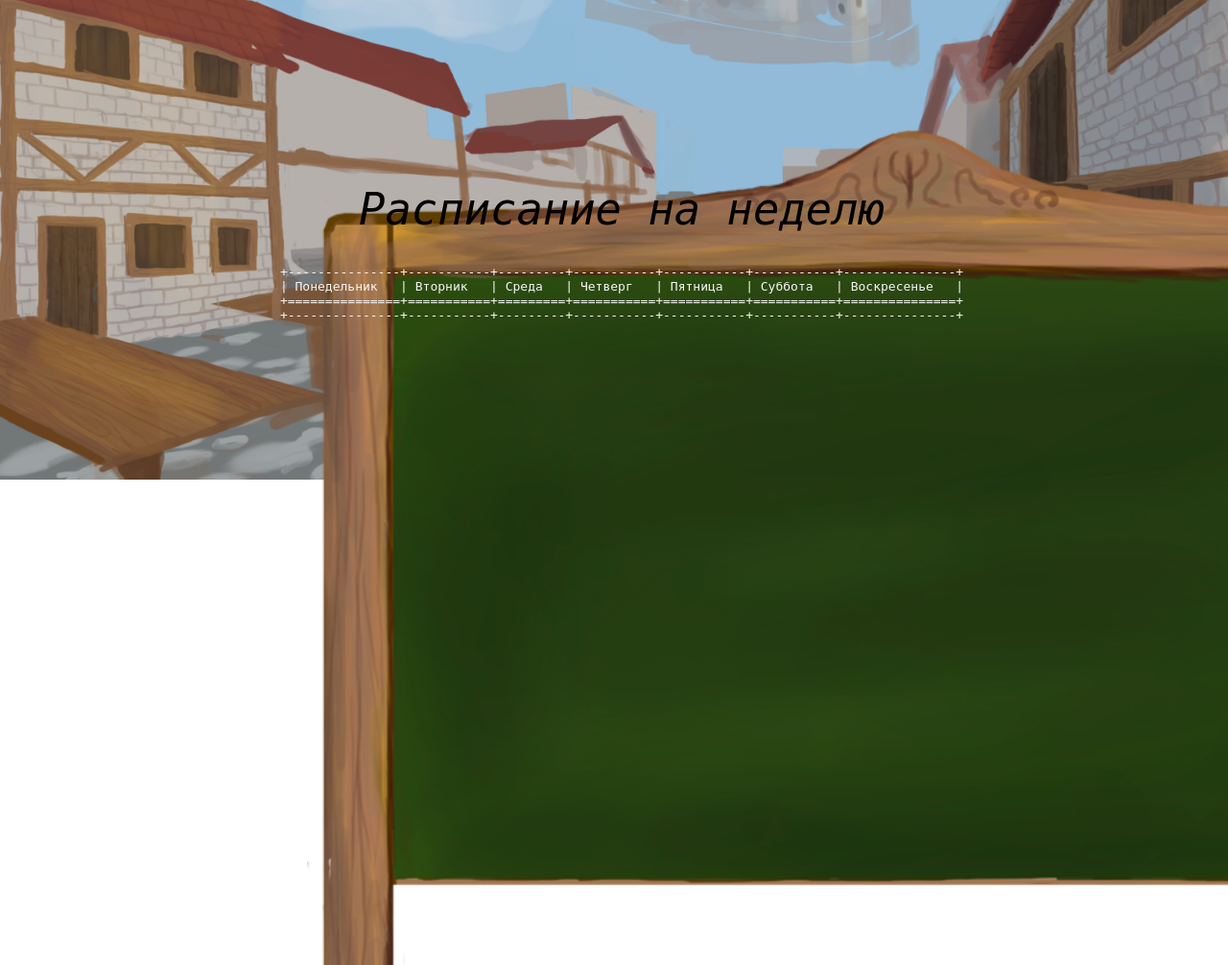
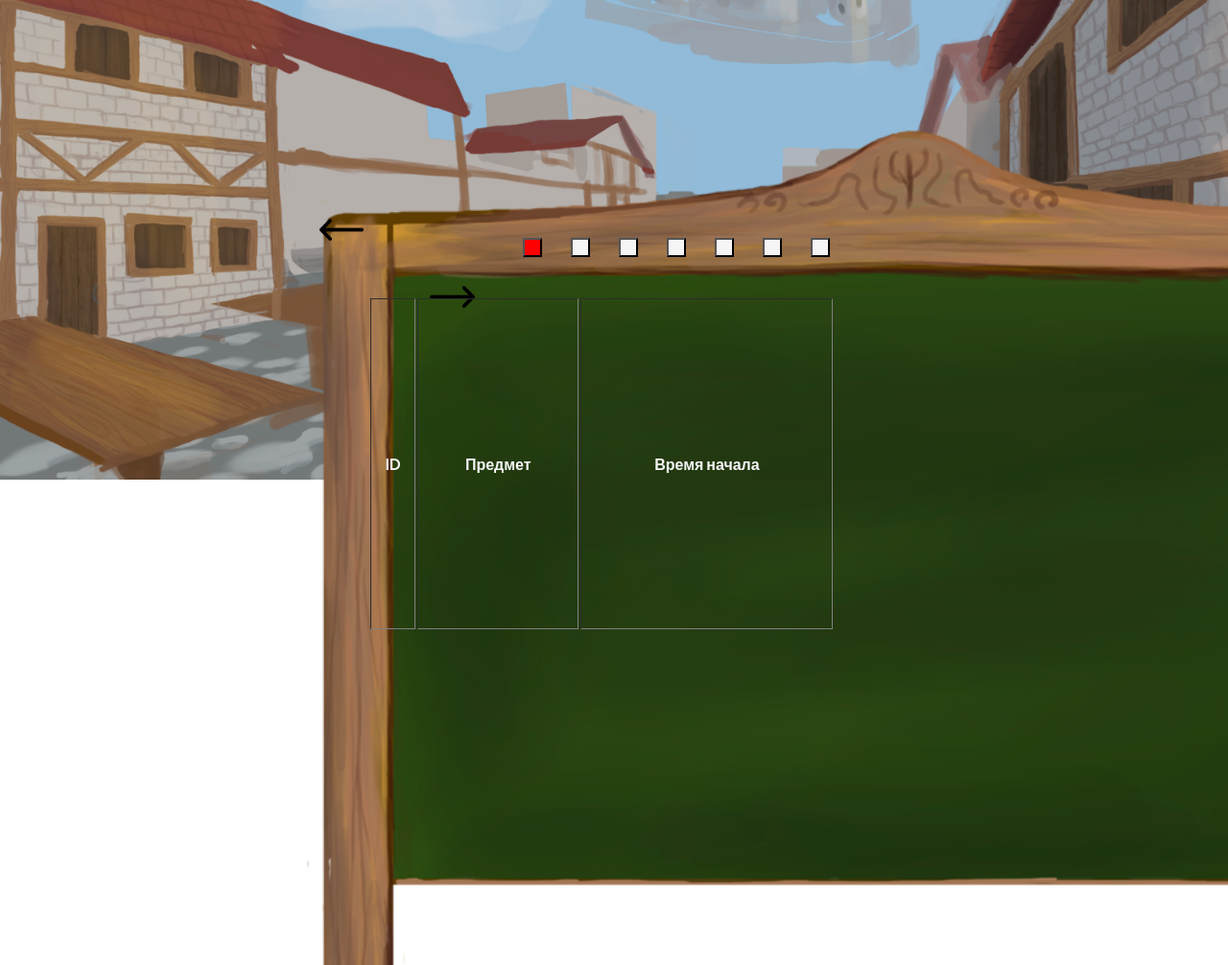
Before and after one commit to School58-10V/schedule-app, a Flask app: page /personal-timetable in a window 1280 px wide. Shown: the part 155-1161 px from the top of the page at 96% size. Run offline with Flask 2, Linux system fonts and the light colour scheme; data that the repository does not hold is empty; parts of the project's set-up code (start-up, migrations or seed data) failed here and were passed over; some libraries are stand-ins or nearby versions.

Commit message:
made major changes to the /personal-table page

```diff
--- a/controllers/lesson_row_controller.py
+++ b/controllers/lesson_row_controller.py
@@ -4,6 +4,7 @@ from typing import TYPE_CHECKING
 import logging, psycopg2
 from flask import request, jsonify
 
+from data_model.subject import Subject
 from data_model.teacher import Teacher
 from data_model.lesson_row import LessonRow
 from data_model.teachers_for_lesson_rows import TeachersForLessonRows
@@ -92,6 +93,30 @@ def get_detailed_lesson_row_by_id(object_id: int) -> Union[Response, Tuple[str,
     except ValueError:
         return '', 404
 
+@app.route("/api/v1/lesson-row/personal", methods=["GET"])
+def get_lesson_row_by_day_and_student() -> Union[Response, Tuple[str, int]]:
+    """
+    Достаёт LessonRow по дню и айди студака
+    :return: Response
+    """
+    try:
+        # logging.debug("hi")
+        day = request.args.get("day", None)
+        student_id = request.args.get("student_id", None)
+        # logging.debug(day + " ; " + student_id)
+        if (day != None and student_id != None):
+            rows = []
+            data = LessonRow.get_by_day_and_student(int(day), int(student_id), app.config.get("schedule_db_source"))
+            for row in data:
+                local_dct = row.__dict__().copy()
+                local_dct["subject_name"] = Subject.get_by_id(row.get_subject_id(), app.config.get("schedule_db_source")).get_subject_name()
+                rows.append(local_dct)
+            return jsonify(rows)
+        else:
+            return "", 400
+    except Exception as e:
+        print(e)
+        return "", 404
 
 @app.route("/api/v1/lesson-row", methods=["POST"])
 def create_lesson_row() -> Union[Response, Tuple[str, int]]:
--- a/templates/personal_table.html
+++ b/templates/personal_table.html
@@ -11,35 +11,96 @@
             height: 75%;
             z-index: 10;
         }
-        .schedule_text {
+        .numbutton {
+            position: relative;
+            /* left: 10%; */
+
+            width: 20px;
+            height: 20px;
+
+            margin-right: 3%;
+
             color: whitesmoke;
             z-index: 10;
-            height: 100%;
-            width: 100%;
+        }
+        .table {
+            color: whitesmoke;
+            z-index: 10;
+            height: 30%;
+            width: 38%;
+            left: 30%;
             position: fixed;
-            top: 36%;
+            top: 40%;
             font-size: 100%;
         }
         .table_header {
+            position: fixed;
+            top: 31%;
+            left: 26%;
+
+            width: 53%;
+            height: 8%;
+
+            font-style: italic;
             color: black;
-            font-style: italic;
+
+            font-size: 350%;
             z-index: 10;
-            height: 100%;
-            width: 100%;
-            position: fixed;
-            top: 26%;
-            font-size: 350%;
+        }
+        .left_button {
+            position: relative;
+            /* left: 26%;
+            top: 34%; */
+
+            margin-right: 23%;
+
+            height: 50%;
+            z-index: 10;
+        }
+        .right_button {
+            position: relative;
+            /* right: 24%;
+            top: 34%; */
+
+            margin-left: 17%;
+
+            height: 50%;
+            z-index: 10;
         }
     </style>
 </head>
 
 <div class="schedule_wrapper">
     <img src="static/img/board.png">
+        <div class="table_header">
+        <!-- <pre>Заголовок</pre> -->
+
+        <img class="left_button", src="/static/img/left-arrow.png" id="left_b"/>
+
+        <input class="numbutton" type="button", title="1" id="day1">
+        <input class="numbutton" type="button", title="2", id="day2">
+        <input class="numbutton" type="button", title="3", id="day3">
+        <input class="numbutton" type="button", title="4", id="day4">
+        <input class="numbutton" type="button", title="5", id="day5">
+        <input class="numbutton" type="button", title="6", id="day6">
+        <input class="numbutton" type="button", title="7", id="day7">
+
+        <img class="right_button", src="/static/img/right-arrow.png", id="right_b"/>
+    </div>
     <center>
-        <pre class="table_header">Расписание на неделю</pre>
-    </center>
-    <center>
-        <pre class="schedule_text">{{ table }}</pre>
+        <table class="table" id="table" border=1 frame=void>
+            <thead>
+                <tr>
+                    <th>ID</th>
+                    <th>Предмет</th>
+                    <th>Время начала</th>
+                </tr>
+            </thead>
+        </table>
     </center>
 </div>
 {% endblock %}
+
+{% block script %}
+<script type="module" src="static/js/personal_table.js"></script>
+{% endblock %}
```
Also changed, not shown: static/js/personal_table.js (added, +74 -0 lines), static/img/left-arrow.png (added), static/img/right-arrow.png (added).
